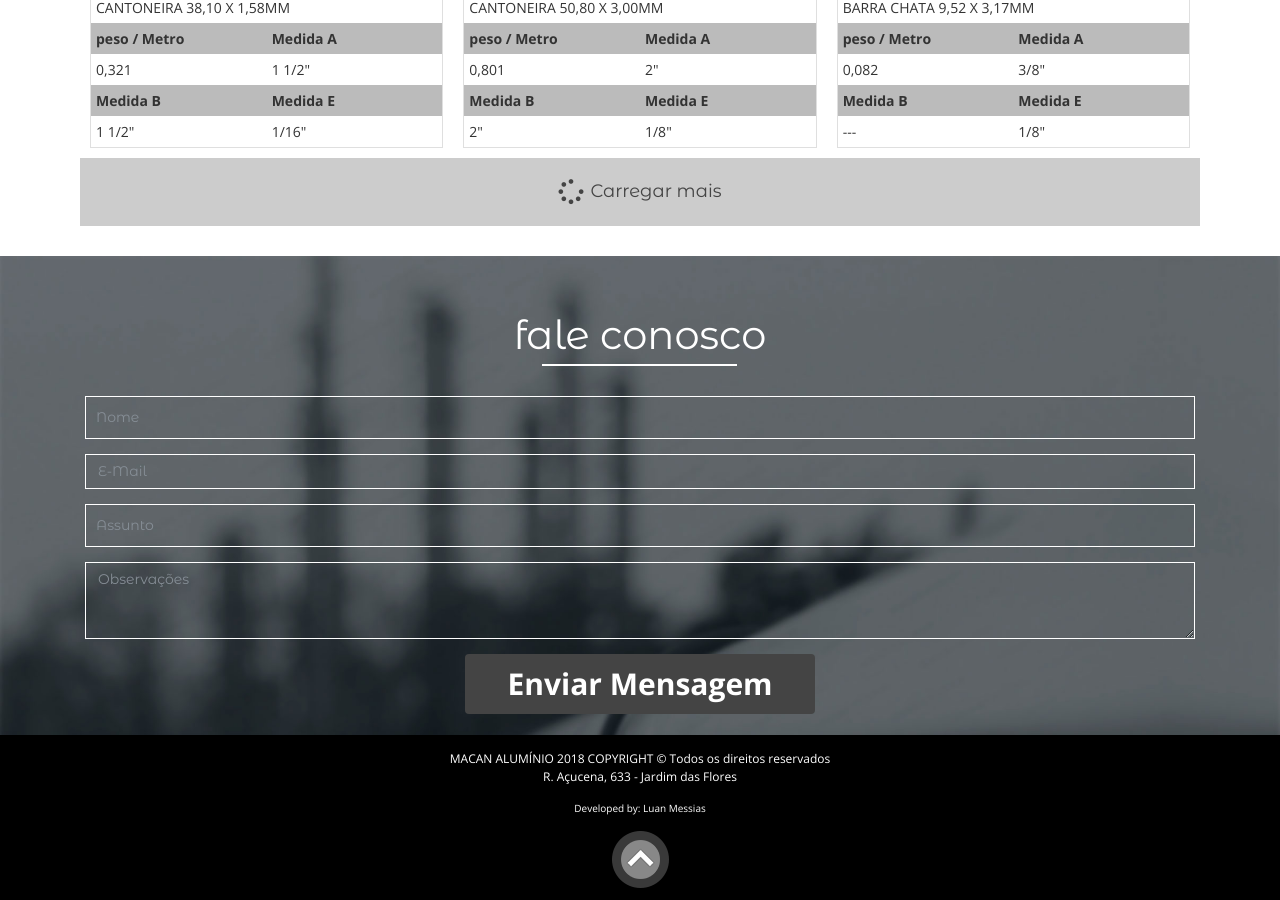
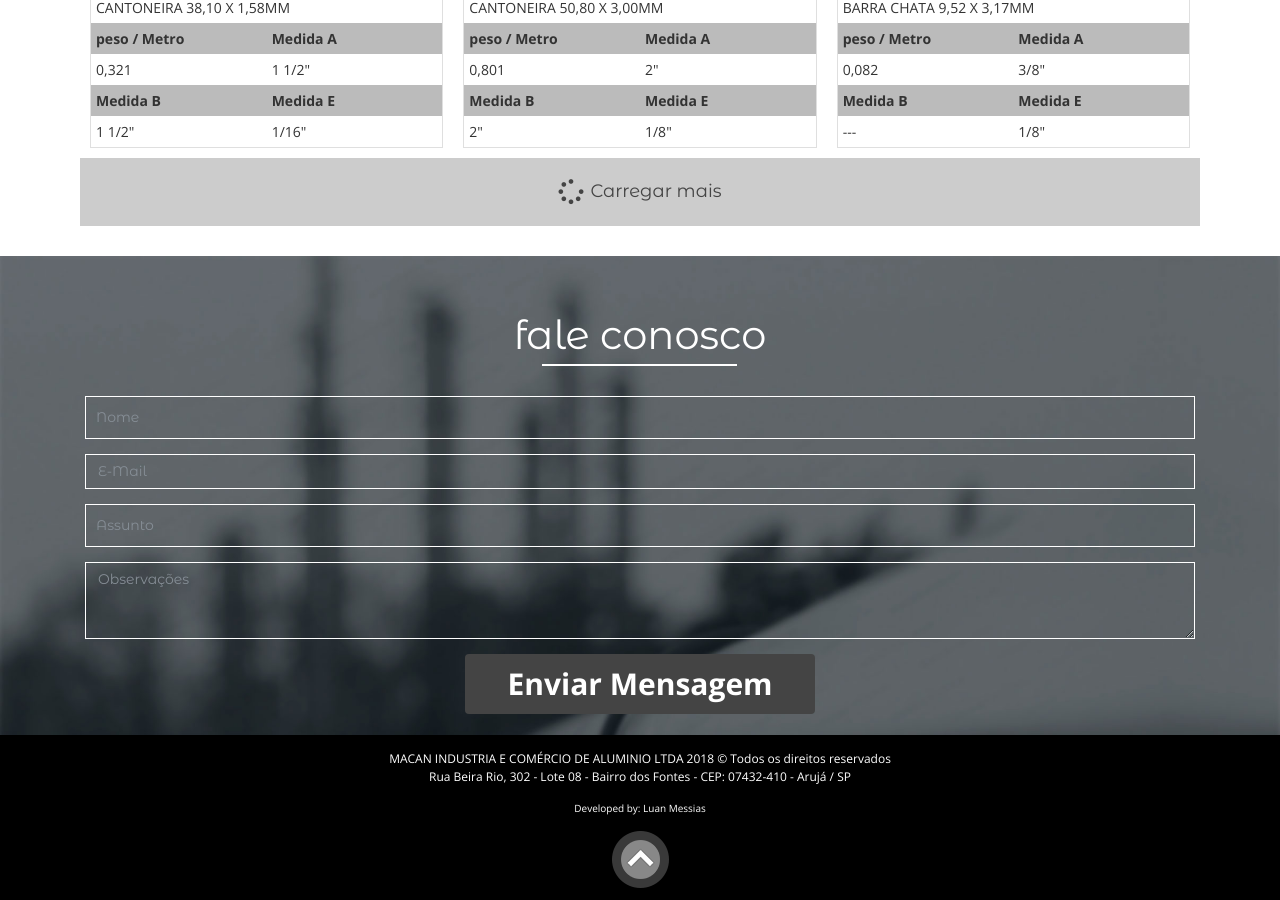
Before and after one commit to luanmessias/macan-aluminio, a Jekyll site: the page built from index.md, in a window 1280 px wide and 900 px high, scrolled down 1168 px. Built offline with Jekyll 4.4.1, drawn with Linux system fonts in a browser that asks for light colours; nearby versions of some CDN libraries.

Commit message:
Ajustres rodape

```diff
--- a/_includes/footer.html
+++ b/_includes/footer.html
@@ -2,8 +2,8 @@
   <script src="{{ "/assets/js/custom.js" | relative_url }}"></script>
   <div class="container">
     <span class="copyright">
-        MACAN ALUMÍNIO 2018 COPYRIGHT © Todos os direitos reservados <br>
-        R. Açucena, 633 - Jardim das Flores
+      MACAN INDUSTRIA E COMÉRCIO DE ALUMINIO LTDA 2018 © Todos os direitos reservados <br>
+      Rua Beira Rio, 302 -  Lote 08 - Bairro dos Fontes - CEP: 07432-410 - Arujá / SP
     </span>
     <span class="develop">
       Developed by: Luan Messias
```
